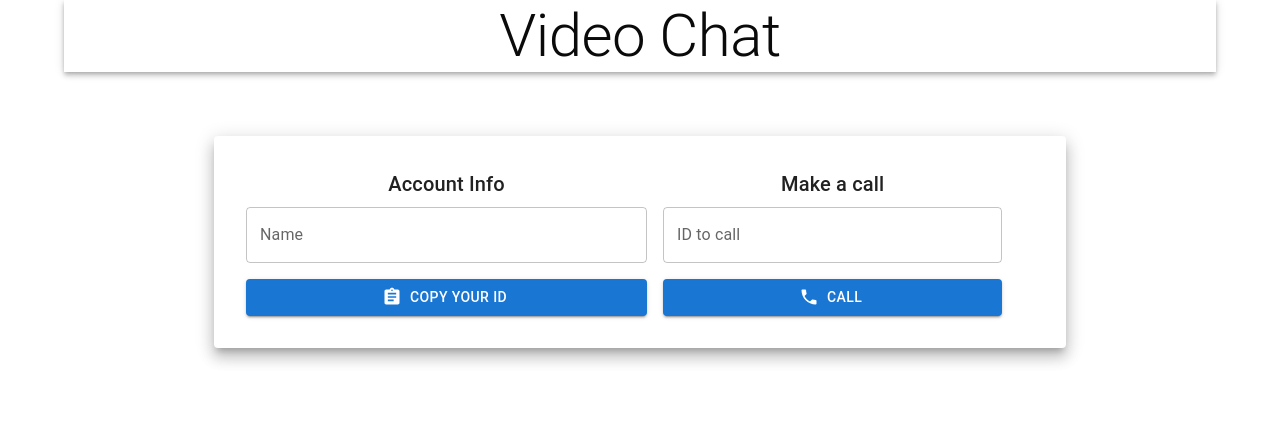
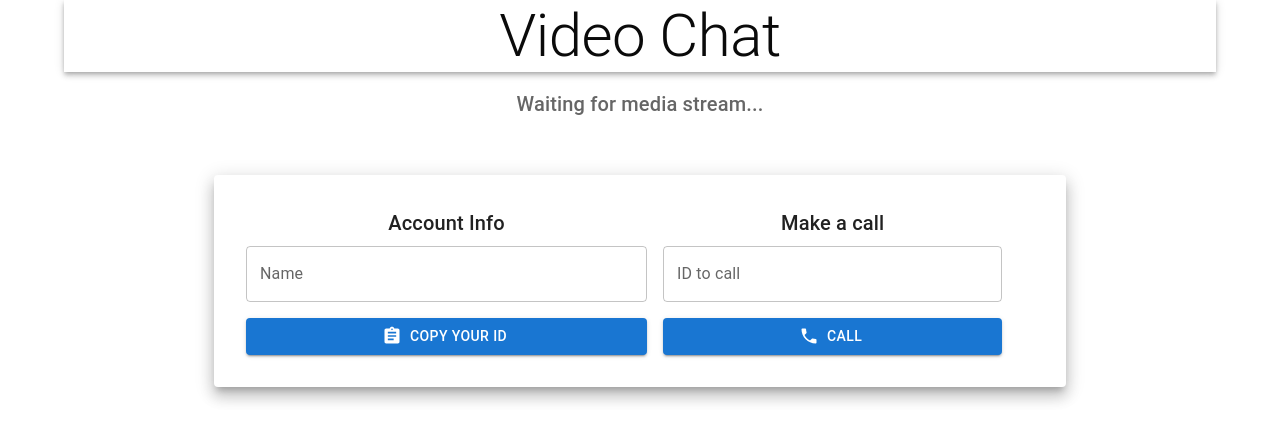
Before and after one commit to DevanshMishra123/messenger-app, a Next.js app: page /video-call in a window 1280 px wide. Shown: the top 442 px of the page. Built offline with nearby package versions, Linux system fonts and the light colour scheme; no server answers.

Commit message:
changed files

```diff
--- a/app/callComponents/Notifications.jsx
+++ b/app/callComponents/Notifications.jsx
@@ -7,7 +7,7 @@ const Notifications = () => {
   const { answerCall, call, callAccepted } = useContext(SocketContext)
   return (
     <>
-       {call.isReceivedCall && !callAccepted && (
+       {call?.isReceivedCall && !callAccepted && (
           <div style={{display: 'flex', justifyContent: 'center'}}>
             <h1>{call.name} is calling:</h1>
             <Button variant='contained' color='primary' onClick={answerCall}>Answer Call</Button>
--- a/app/callComponents/Options.jsx
+++ b/app/callComponents/Options.jsx
@@ -6,9 +6,7 @@ import { Assignment, Phone, PhoneDisabled } from "@mui/icons-material";
 import { SocketContext } from "../socketContext";
 
 const Options = ({ children }) => {
-  const { callAccepted, name, setName, callEnded, me, callUser, leaveCall } =
-    useContext(SocketContext);
-  const [idToCall, setIdToCall] = useState("");
+  const { callAccepted, name, setName, callEnded, me, callUser, leaveCall, idToCall, setIdToCall } = useContext(SocketContext);
 
   const copyToClipboard = async (text) => {
     try {
--- a/app/callComponents/VideoPlayer.jsx
+++ b/app/callComponents/VideoPlayer.jsx
@@ -5,15 +5,7 @@ import { Grid, Typography, Paper } from "@mui/material";
 import { SocketContext } from "../socketContext";
 
 const VideoPlayer = () => {
-  const {
-    call,
-    callAccepted,
-    myVideo,
-    userVideo,
-    stream,
-    name,
-    callEnded,
-  } = useContext(SocketContext);
+  const { call, callAccepted, myVideo, userVideo, stream, name, callEnded } = useContext(SocketContext);
 
   return (
     <Grid
@@ -25,6 +17,11 @@ const VideoPlayer = () => {
         flexDirection: { xs: "column", sm: "row" },
       }}
     >
+      {!stream && (
+        <Typography variant="h6" color="textSecondary" gutterBottom>
+          Waiting for media stream...
+        </Typography>
+      )}
       {stream && (
         <Paper
           elevation={3}
--- a/app/layout.js
+++ b/app/layout.js
@@ -12,12 +12,6 @@ const geistSans = Geist({
 const geistMono = Geist_Mono({
   variable: "--font-geist-mono",
   subsets: ["latin"],
-});
-
-const theme = createTheme({
-  palette: {
-    mode: "light",
-  },
 });
 
 export const metadata = {
--- a/app/socketContext.js
+++ b/app/socketContext.js
@@ -41,6 +41,11 @@ const ContextProvider = ({children}) => {
       setCall({ isReceivedCall: true, from, name: callerName, signal });
     });
 
+    socketRef.current.on("callEnded", () => {
+      setCallEnded(true);
+      connectionRef.current?.destroy();
+    });
+
     return () => {
       socketRef.current.disconnect();
     };
@@ -71,12 +76,12 @@ const ContextProvider = ({children}) => {
     connectionRef.current = peer;
   };
 
-  const callUser = () => {
+  const callUser = (calleeId) => {
     const peer = new Peer({ initiator: true, trickle: false, stream });
 
     peer.on("signal", (data) => {
       socketRef.current.emit("calluser", {
-        userToCall: me, // replace this with the actual target user id
+        userToCall: calleeId, // replace this with the actual target user id
         signalData: data,
         from: me,
         name,
@@ -90,7 +95,7 @@ const ContextProvider = ({children}) => {
       }
     });
 
-    socketRef.current.on("callAccepted", (signal) => {
+    socketRef.current.once("callAccepted", (signal) => {
       setCallAccepted(true);
       peer.signal(signal);
     });
@@ -99,13 +104,15 @@ const ContextProvider = ({children}) => {
   };
 
   const leaveCall = () => {
+    setCall({});
+    setCallAccepted(false);
     setCallEnded(true);
     connectionRef.current?.destroy();
-    window.location.reload();
+
   };
 
   return (
-    <SocketContext.Provider value = {{call, callAccepted, myVideo, userVideo, stream, name, setName, callEnded, me, callUser, leaveCall, answerCall}}>
+    <SocketContext.Provider value = {{call, callAccepted, myVideo, userVideo, stream, name, setName, callEnded, me, callUser, leaveCall, answerCall, idToCall, setIdToCall}}>
       {children}
     </SocketContext.Provider>
   );
```
